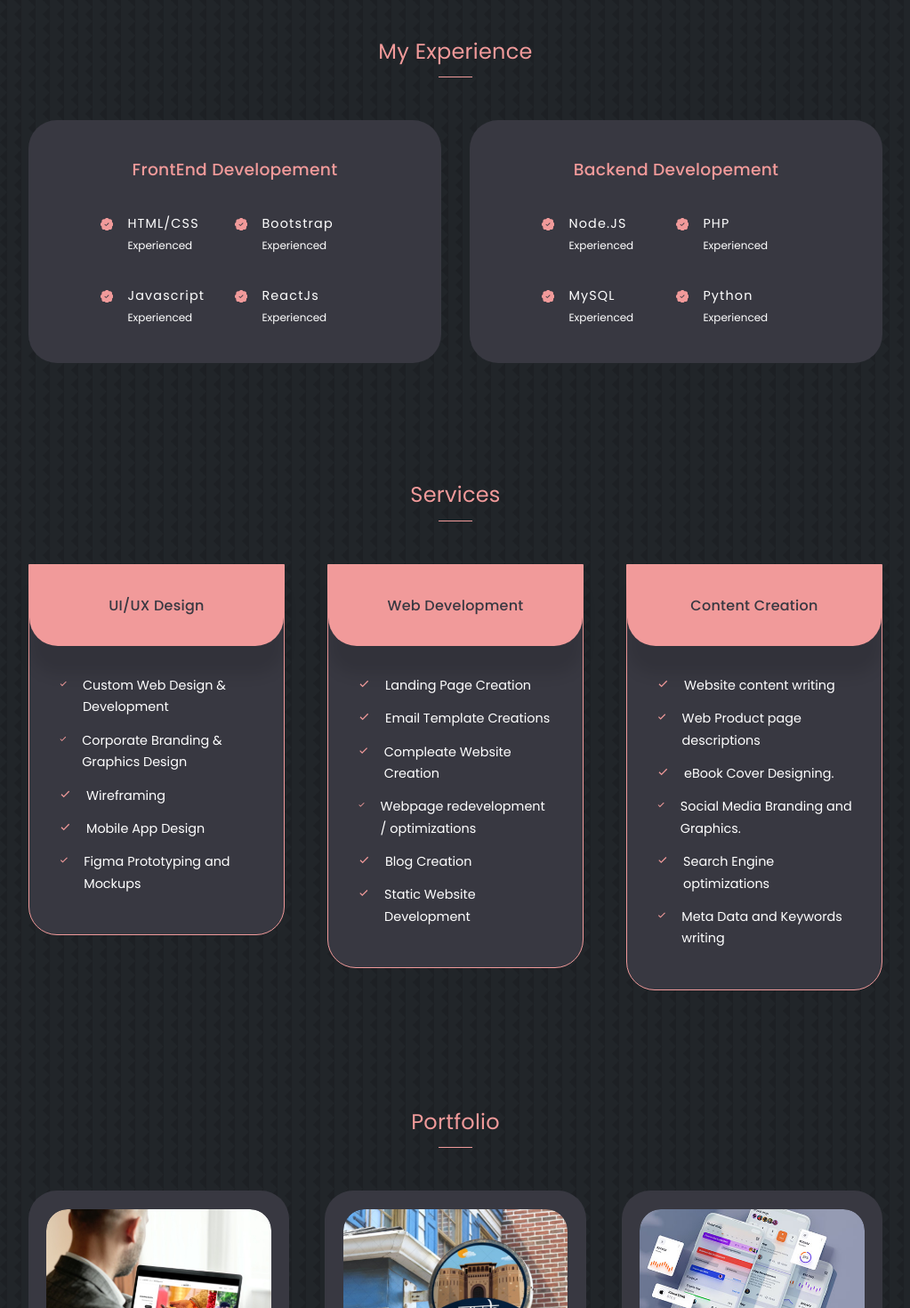
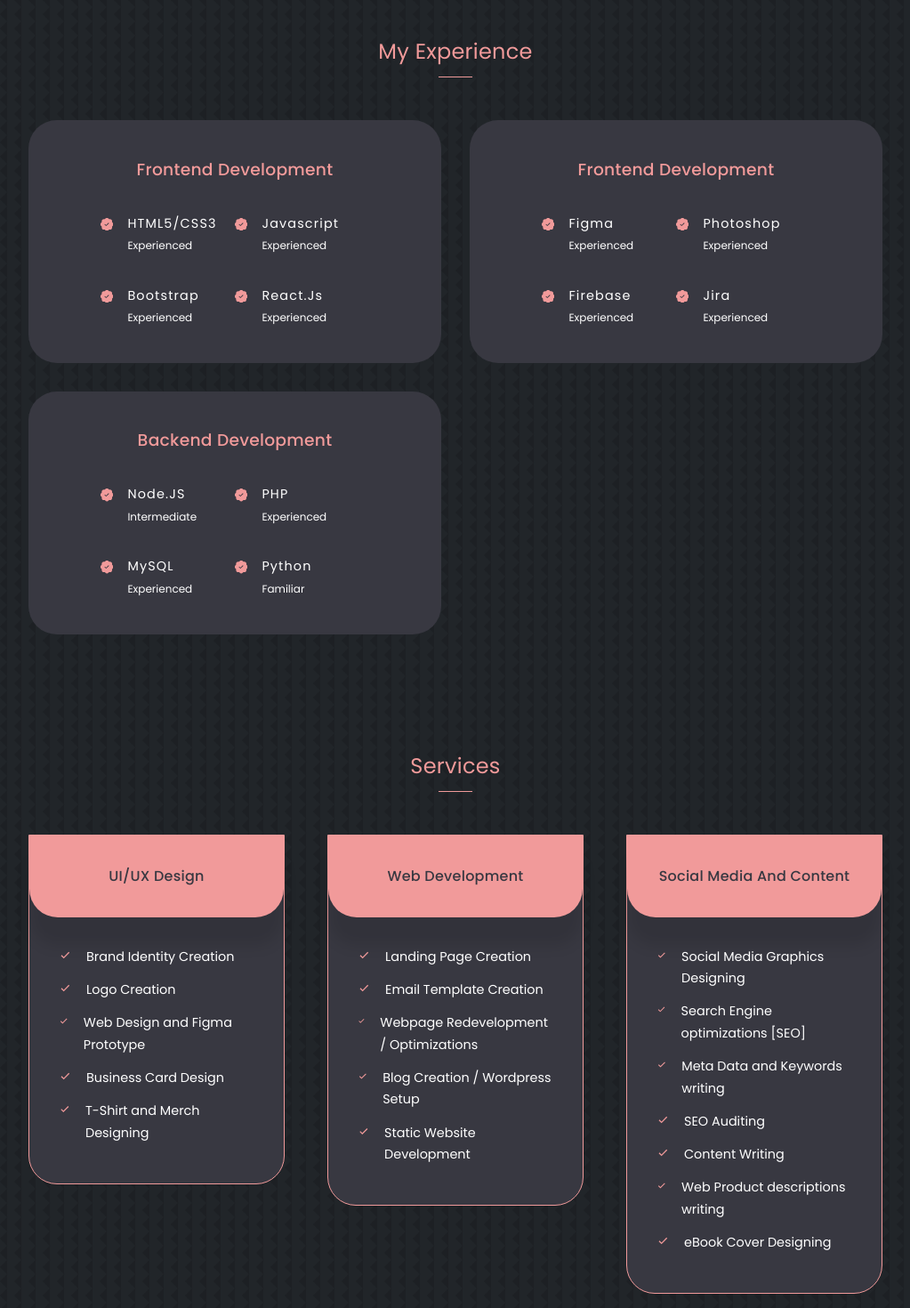
Before and after one commit to dvlprkrishna/react-portfolio, a React (Create React App) app: page / in a window 1280 px wide. Shown: the part 1640-3110 px from the top of the page at 89% size, without its empty margins (128-1151 px from the left). Built offline with nearby package versions, Linux system fonts and the light colour scheme.

Commit message:
Fixed Typos and CSS

```diff
--- a/src/components/about/About.jsx
+++ b/src/components/about/About.jsx
@@ -29,16 +29,16 @@ const About = () => {
             <article className="about__card">
                 <FiUsers className="about__icon" />
               <h5>Clients</h5>
-              <small>90+ Worldwide</small>
+              <small>11+ Worldwide</small>
             </article>
             <article className="about__card">
                 <VscFolderLibrary className="about__icon" />
               <h5>Projects</h5>
-              <small>85+ Completed</small>
+              <small>47+ Completed</small>
             </article>
           </div>
           <div className="about__content">
-            <p>Full stack web developer having more than 5+ years of experience in building end to end robust Responsive Web Apps and websites. Having distinct exposure in working for startups and MNC's in pharma, edtech domain.</p>
+            <p>Full stack web developer with more than <span className='about__content--underlined'>5+ years of Experience</span> in building robust and efficient websites & web apps. <br /> Having a distict exposure of working in agile teams in MNC's and startups in Pharma and Ed-Tech domains. </p>
             <a href="#experience" className='btn'>More About Me</a>
           </div>
         </div>
--- a/src/components/about/about.css
+++ b/src/components/about/about.css
@@ -73,6 +73,11 @@
     font-size: 1.2rem;
 }
 
+.about__content--underlined {
+    text-decoration: underline;
+    text-decoration-color: var(--color-primary);
+    text-decoration-thickness: 2.5px;
+}
 
 /* Media Queries - Medium Devices */
 
--- a/src/components/contact/Contact.jsx
+++ b/src/components/contact/Contact.jsx
@@ -15,13 +15,13 @@ const Contact = () => {
             <article className='contact__option'>
               <MdOutlineEmail  className='contact__option-icon' />
               <h4>Email</h4>
-              <h5>dvlprkrishna@gmail.com</h5>
+              <h5>Dvlprkrishna@gmail.com</h5>
               <a href="mailto:dvlprkrishna@gmail.com">Send an E-Mail</a>
             </article>
             <article className='contact__option'>
               <RiMessengerLine className='contact__option-icon' />
               <h4>Messenger</h4>
-              <h5>dvlprkrishna</h5>
+              <h5>Dvlprkrishna</h5>
               <a href="https://m.me/dvlprkrishna" target="_blank">Say Hi</a>
             </article>
             <article className='contact__option'>
--- a/src/components/contact/contact.css
+++ b/src/components/contact/contact.css
@@ -6,6 +6,9 @@
     gap: 1.2rem;
 }
 
+article.contact__option h5 {
+    text-transform: initial;
+}
 
 .contact__option {
     background: var(--color-bg-variant);
@@ -26,10 +29,15 @@
     margin-bottom: 0.5rem;
 }
 
+article.contact__option h4 {
+    letter-spacing: 1.5px;
+}
+
 .contact__option a {
     margin-top: 0.35rem;
     display: inline-block;
     font-size: 0.9rem;
+    letter-spacing: 0.95px;
 }
 
 
--- a/src/components/experience/Experience.jsx
+++ b/src/components/experience/Experience.jsx
@@ -9,12 +9,17 @@ const Experience = () => {
       <h2>My Experience</h2>
       <hr />
       <div className='container experience__container'>
-      <div className='experience__frontend'>
-          <h3>FrontEnd Developement</h3>
+        <div className='experience__frontend'>
+          <h3>Frontend Development</h3>
           <div className='experience__content'>
           <article className='experience__details'>
               <BsPatchCheckFill className='experience__details-icon' />
-              <div><h4>HTML/CSS</h4>
+              <div><h4>HTML5/CSS3</h4>
+              <small className='text-light'>Experienced</small></div>
+            </article>
+            <article className='experience__details'>
+              <BsPatchCheckFill className='experience__details-icon' />
+              <div><h4>Javascript</h4>
               <small className='text-light'>Experienced</small></div>
             </article>
             <article className='experience__details'>
@@ -24,23 +29,43 @@ const Experience = () => {
             </article>
             <article className='experience__details'>
               <BsPatchCheckFill className='experience__details-icon' />
-              <div><h4>Javascript</h4>
+              <div><h4>React.Js</h4>
+              <small className='text-light'>Experienced</small></div>
+            </article>
+          </div>
+        </div>
+        <div className='experience__miscellaneous'>
+          <h3>Frontend Development</h3>
+          <div className='experience__content'>
+          <article className='experience__details'>
+              <BsPatchCheckFill className='experience__details-icon' />
+              <div><h4>Figma</h4>
               <small className='text-light'>Experienced</small></div>
             </article>
             <article className='experience__details'>
               <BsPatchCheckFill className='experience__details-icon' />
-              <div><h4>ReactJs</h4>
+              <div><h4>Photoshop</h4>
+              <small className='text-light'>Experienced</small></div>
+            </article>
+            <article className='experience__details'>
+              <BsPatchCheckFill className='experience__details-icon' />
+              <div><h4>Firebase</h4>
+              <small className='text-light'>Experienced</small></div>
+            </article>
+            <article className='experience__details'>
+              <BsPatchCheckFill className='experience__details-icon' />
+              <div><h4>Jira</h4>
               <small className='text-light'>Experienced</small></div>
             </article>
           </div>
         </div>
         <div className='experience__backend'>
-          <h3>Backend Developement</h3>
+          <h3>Backend Development</h3>
           <div className='experience__content'>
           <article className='experience__details'>
               <BsPatchCheckFill className='experience__details-icon' />
               <div><h4>Node.JS</h4>
-              <small className='text-light'>Experienced</small></div>
+              <small className='text-light'>Intermediate</small></div>
             </article>
             <article className='experience__details'>
               <BsPatchCheckFill className='experience__details-icon' />
@@ -55,7 +80,7 @@ const Experience = () => {
             <article className='experience__details'>
               <BsPatchCheckFill className='experience__details-icon' />
               <div><h4>Python</h4>
-              <small className='text-light'>Experienced</small></div>
+              <small className='text-light'>Familiar</small></div>
             </article>
           </div>
         </div>
--- a/src/components/header/header.css
+++ b/src/components/header/header.css
@@ -70,8 +70,18 @@ header {
     bottom: 5rem;
     font-weight: 300;
     font-size: 0.9rem;
+    animation: scrollDown 2s ease-in-out;
 }
 
+@keyframes scrollDown {
+    0% {
+        bottom: 4rem;
+    }
+
+    100% {
+        bottom: 5rem;
+    }
+}
 
 /* Media Queries - Medium Devices */
 
--- a/src/components/services/Services.jsx
+++ b/src/components/services/Services.jsx
@@ -16,23 +16,23 @@ const Services = () => {
           <ul className='service__list'>
             <li>
               <BiCheck className="service__list-icon" />
-              <p>Custom Web Design & Development</p>
+              <p>Brand Identity Creation</p>
             </li>
             <li>
               <BiCheck className="service__list-icon" />
-              <p>Corporate Branding & Graphics Design</p>
+              <p>Logo Creation</p>
             </li>
             <li>
               <BiCheck className="service__list-icon" />
-              <p>Wireframing</p>
+              <p>Web Design and Figma Prototype</p>
             </li>
             <li>
               <BiCheck className="service__list-icon" />
-              <p>Mobile App Design </p>
+              <p>Business Card Design</p>
             </li>
             <li>
               <BiCheck className="service__list-icon" />
-              <p>Figma Prototyping and Mockups</p>
+              <p>T-Shirt and Merch Designing</p>
             </li>
           </ul>
         </article>
@@ -47,19 +47,15 @@ const Services = () => {
             </li>
             <li>
               <BiCheck className="service__list-icon" />
-              <p>Email Template Creations</p>
+              <p>Email Template Creation</p>
             </li>
             <li>
               <BiCheck className="service__list-icon" />
-              <p>Compleate Website Creation</p>
+              <p>Webpage Redevelopment / Optimizations</p>
             </li>
             <li>
               <BiCheck className="service__list-icon" />
-              <p>Webpage redevelopment / optimizations</p>
-            </li>
-            <li>
-              <BiCheck className="service__list-icon" />
-              <p>Blog Creation</p>
+              <p>Blog Creation / Wordpress Setup</p>
             </li>
             <li>
               <BiCheck className="service__list-icon" />
@@ -69,32 +65,36 @@ const Services = () => {
         </article>
         <article className='service'>
           <div className="service__head">
-            <h3>Content Creation</h3>
+            <h3>Social Media and Content</h3>
           </div>
           <ul className='service__list'>
             <li>
               <BiCheck className="service__list-icon" />
-              <p>Website content writing</p>
+              <p>Social Media Graphics Designing</p>
             </li>
             <li>
               <BiCheck className="service__list-icon" />
-              <p>Web Product page descriptions</p>
-            </li>
-            <li>
-              <BiCheck className="service__list-icon" />
-              <p>eBook Cover Designing.</p>
-            </li>
-            <li>
-              <BiCheck className="service__list-icon" />
-              <p>Social Media Branding and Graphics.</p>
-            </li>
-            <li>
-              <BiCheck className="service__list-icon" />
-              <p>Search Engine optimizations</p>
+              <p>Search Engine optimizations [SEO]</p>
             </li>
             <li>
               <BiCheck className="service__list-icon" />
               <p>Meta Data and Keywords writing</p>
+            </li>
+            <li>
+              <BiCheck className="service__list-icon" />
+              <p>SEO Auditing</p>
+            </li>
+            <li>
+              <BiCheck className="service__list-icon" />
+              <p>Content Writing</p>
+            </li>
+            <li>
+              <BiCheck className="service__list-icon" />
+              <p>Web Product descriptions writing</p>
+            </li>
+            <li>
+              <BiCheck className="service__list-icon" />
+              <p>eBook Cover Designing</p>
             </li>
           </ul>
         </article>
--- a/src/components/testimonials/testimonials.css
+++ b/src/components/testimonials/testimonials.css
@@ -48,6 +48,10 @@
     background: var(--color-primary-variant);
 }
 
+.swiper-slide-active {
+    cursor: grab;
+}
+
 /* Media Queries - Medium Devices */
 
 @media screen and (max-width: 1024px) {
```
